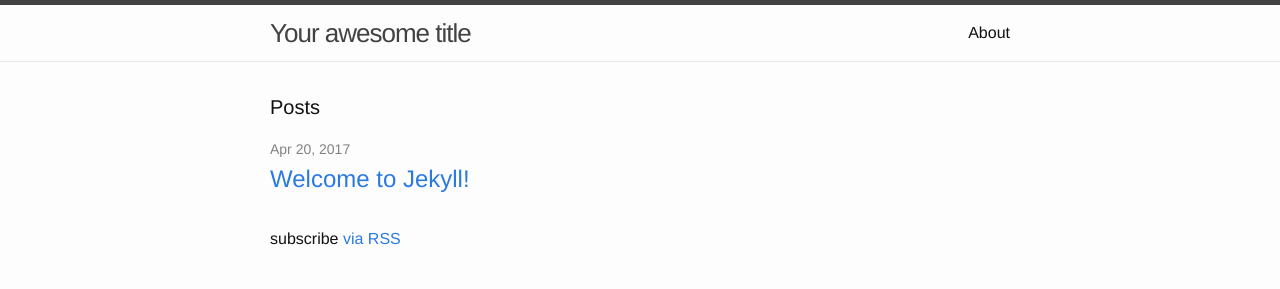
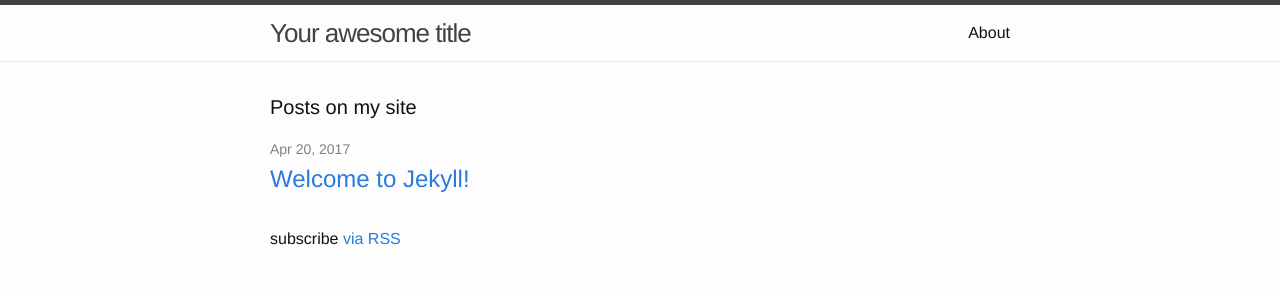
Before and after one commit to Andregreen/Andregreen.github.io, a Jekyll site: the page built from index.html, in a window 1280 px wide. Shown: the top 289 px of the page. Built offline with Jekyll 4.4.1, drawn with Linux system fonts in a browser that asks for light colours.

Commit message:
Test Commit

```diff
--- a/index.html
+++ b/index.html
@@ -4,7 +4,7 @@
 
 <div class="home">
 
-  <h1 class="page-heading">Posts</h1>
+  <h1 class="page-heading">Posts on my site</h1>
 
   <ul class="post-list">
     {% for post in site.posts %}
```
